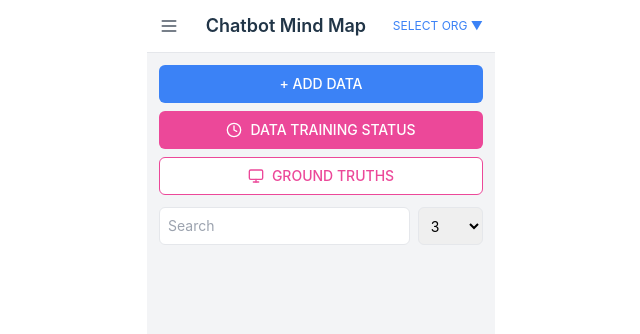
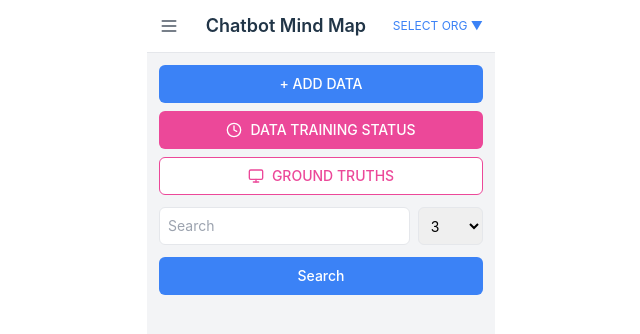
Before and after one commit to Aryan-goel/beyondchat, a React (Vite) app: page / in a window 1280 px wide. Shown: the top 334 px of the page, without its empty margins (319-959 px from the left). Built offline with nearby package versions, Linux system fonts and the light colour scheme.

Commit message:
search bar

```diff
--- a/src/LandingPage.jsx
+++ b/src/LandingPage.jsx
@@ -88,6 +88,12 @@ const LandingPage = () => {
                                 <option value={10}>10</option>
                             </select>
                         </div>
+                        <button
+                            className="bg-blue-500 text-white  py-2 rounded-md"
+                            onClick={() => { }}
+                        >
+                            Search
+                        </button>
                     </main>
                 </div>
                 {/* Modal */}
```
